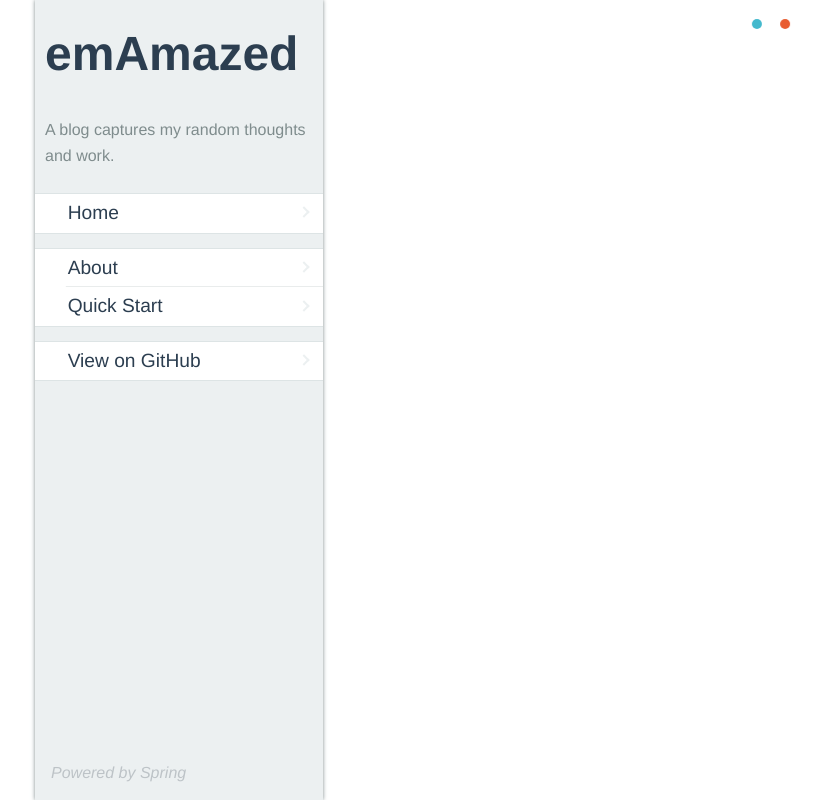
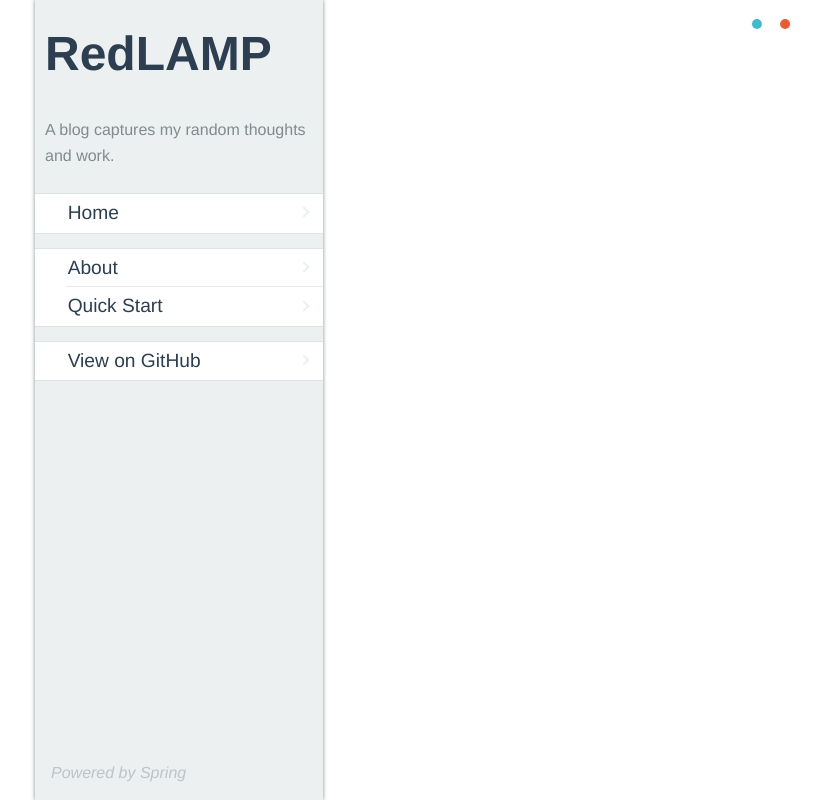
Before and after one commit to emAmazed/redlamp, a website: page index.html in a window 1280 px wide. Shown: the whole page, without its empty margins (29-851 px from the left). Drawn offline with Linux system fonts and the light colour scheme.

Commit message:
change repo name

```diff
--- a/index.html
+++ b/index.html
@@ -9,7 +9,7 @@
 <meta name="x5-orientation" content="portrait" />
 <meta name="x5-fullscreen" content="true" />
 <meta name="x5-page-mode" content="app" />
-<title>Spring is a blog engine written by github issues</title>
+<title>A blog site runs on an engine that written by github issues</title>
 <link rel="apple-touch-icon-precomposed" href="img/apple-touch-icon-57x57.png" />
 <link rel="apple-touch-icon-precomposed" sizes="114x114" href="img/apple-touch-icon-114x114.png" />
 <link rel="apple-touch-icon-precomposed" sizes="72x72" href="img/apple-touch-icon-114x114.png" />
@@ -22,7 +22,7 @@
 <script>
 $.extend(spring.config, {
   // my blog title
-  title: 'emAmazed',
+  title: 'RedLAMP',
   // my blog description
   desc: "A blog captures my random thoughts and work.  \n",
   // my github username
@@ -30,7 +30,7 @@ $.extend(spring.config, {
   // creator's username
   creator: 'emAmazed',
   // the repository name on github for writting issues
-  repo: 'blog',
+  repo: 'redlamp',
   // custom page
   pages: [
     {name: 'About', number: 1},
```
